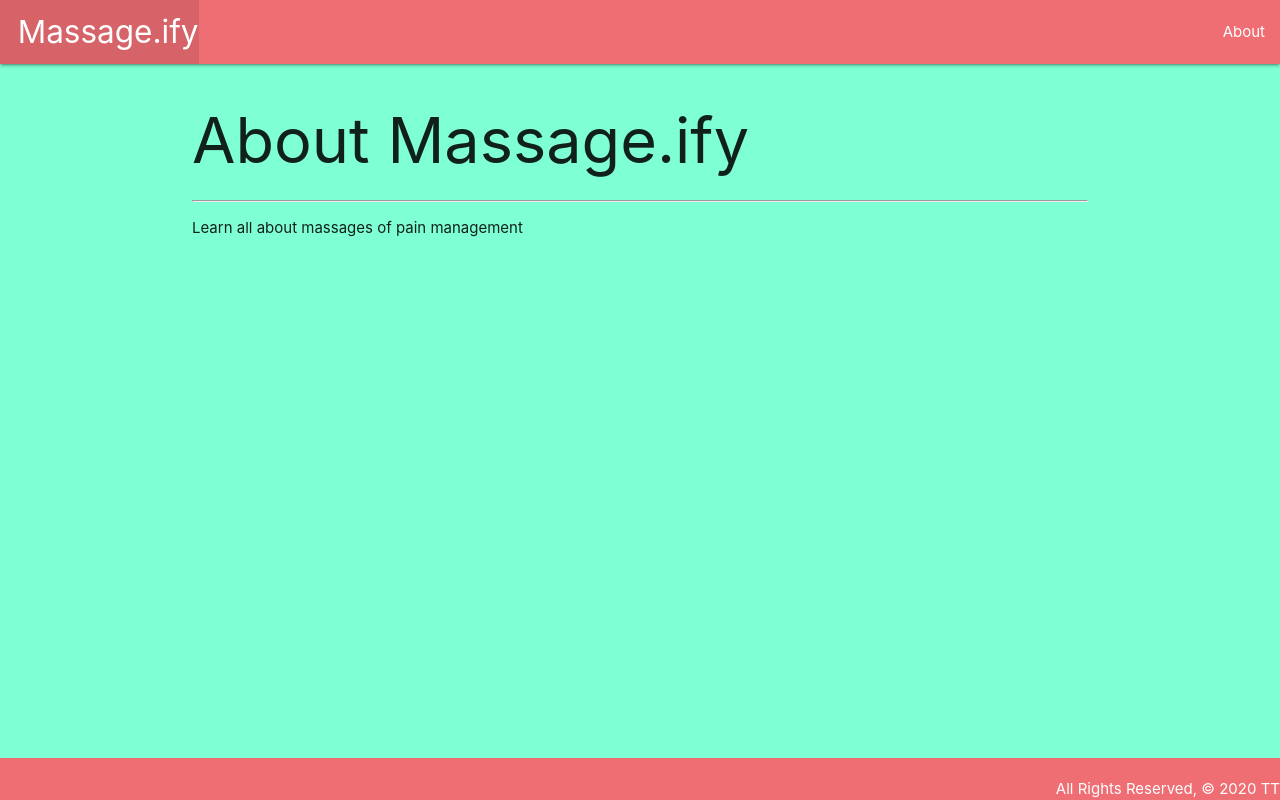
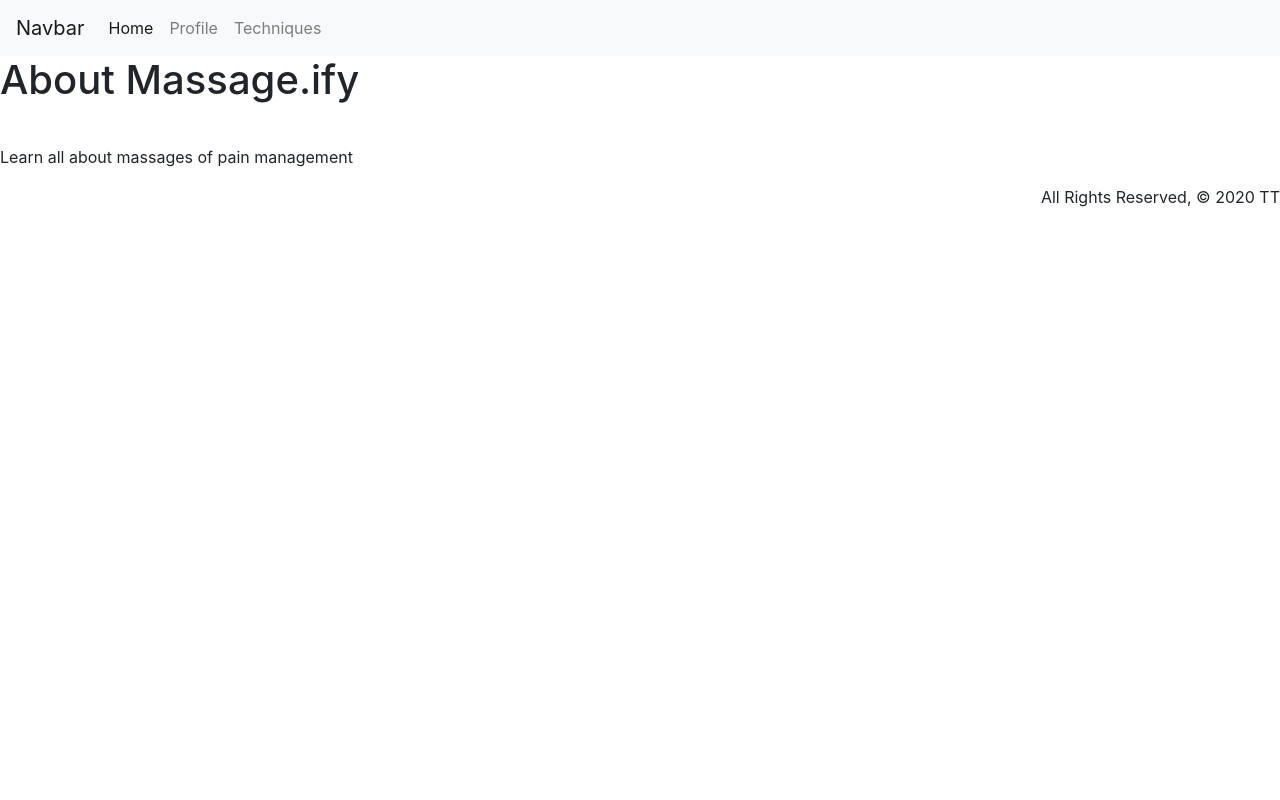
Before and after one commit to longevitytina/massage.ify, a Django app: page /about/ in a window 1280 px wide. Run offline with Django 3.2, Linux system fonts and the light colour scheme; some libraries are stand-ins or nearby versions.

Commit message:
Adds page routes for home, techniques, profile

```diff
--- a/main_app/static/css/style.css
+++ b/main_app/static/css/style.css
@@ -2,13 +2,10 @@ body {
   display: flex;
   min-height: 100vh;
   flex-direction: column;
-  background-color: aquamarine;
 }
-
 main {
   flex: 1 0 auto;
 }
-
 footer {
   padding-top: 0;
   text-align: right;
--- a/main_app/templates/base.html
+++ b/main_app/templates/base.html
@@ -8,7 +8,9 @@
     <title>Massage.ify</title>
     <link
       rel="stylesheet"
-      href="https://cdnjs.cloudflare.com/ajax/libs/materialize/1.0.0/css/materialize.min.css"
+      href="https://stackpath.bootstrapcdn.com/bootstrap/4.4.1/css/bootstrap.min.css"
+      integrity="sha384-Vkoo8x4CGsO3+Hhxv8T/Q5PaXtkKtu6ug5TOeNV6gBiFeWPGFN9MuhOf23Q9Ifjh"
+      crossorigin="anonymous"
     />
     <link
       rel="stylesheet"
@@ -17,21 +19,38 @@
     />
   </head>
   <body>
-    <header class="navbar-fixed">
-      <nav>
-        <div class="nav-wrapper">
-          <ul>
-            <li>
-              <a href="/" class="left brand-logo">&nbsp;&nbsp;Massage.ify</a>
-            </li>
-          </ul>
-          <ul class="right">
-            <li><a href="/about">About</a></li>
-          </ul>
-        </div>
-      </nav>
-    </header>
-    <main class="container">
+    <nav class="navbar navbar-expand-lg navbar-light bg-light ">
+      <a class="navbar-brand" href="#">Navbar</a>
+      <button
+        class="navbar-toggler"
+        type="button"
+        data-toggle="collapse"
+        data-target="#navbarNav"
+        aria-controls="navbarNav"
+        aria-expanded="false"
+        aria-label="Toggle navigation"
+      >
+        <span class="navbar-toggler-icon"></span>
+      </button>
+      <div class="collapse navbar-collapse" id="navbarNav">
+        <ul class="navbar-nav">
+          <li class="nav-item active">
+            <a class="nav-link" href="/"
+              >Home <span class="sr-only">(current)</span></a
+            >
+          </li>
+          <li class="nav-item">
+            <a class="nav-link" href="/profile">Profile</a>
+          </li>
+          <li class="nav-item">
+            <a class="nav-link" href="/techniques">Techniques</a>
+          </li>
+
+        </ul>
+      </div>
+    </nav>
+
+
       {% block content %} {% endblock %}
     </main>
     <footer class="page-footer">
@@ -39,5 +58,20 @@
         <footer>All Rights Reserved, &copy; 2020 TT</footer>
       </div>
     </footer>
+    <script
+      src="https://code.jquery.com/jquery-3.4.1.slim.min.js"
+      integrity="sha384-J6qa4849blE2+poT4WnyKhv5vZF5SrPo0iEjwBvKU7imGFAV0wwj1yYfoRSJoZ+n"
+      crossorigin="anonymous"
+    ></script>
+    <script
+      src="https://cdn.jsdelivr.net/npm/popper.js@1.16.0/dist/umd/popper.min.js"
+      integrity="sha384-Q6E9RHvbIyZFJoft+2mJbHaEWldlvI9IOYy5n3zV9zzTtmI3UksdQRVvoxMfooAo"
+      crossorigin="anonymous"
+    ></script>
+    <script
+      src="https://stackpath.bootstrapcdn.com/bootstrap/4.4.1/js/bootstrap.min.js"
+      integrity="sha384-wfSDF2E50Y2D1uUdj0O3uMBJnjuUD4Ih7YwaYd1iqfktj0Uod8GCExl3Og8ifwB6"
+      crossorigin="anonymous"
+    ></script>
   </body>
 </html>
--- /dev/null
+++ b/main_app/templates/home.html
@@ -0,0 +1,3 @@
+{% extends 'base.html' %} {% block content %}
+<p>Splash Page</p>
+{% endblock %}
--- /dev/null
+++ b/main_app/templates/profile.html
@@ -0,0 +1,3 @@
+{% extends 'base.html' %} {% block content %}
+<p>Profile</p>
+{% endblock %}
--- /dev/null
+++ b/main_app/templates/techniques/technique_index.html
@@ -0,0 +1,3 @@
+{% extends 'base.html' %} {% block content %}
+<p>Technique Index</p>
+{% endblock %}
--- a/main_app/urls.py
+++ b/main_app/urls.py
@@ -4,4 +4,6 @@ from . import views
 urlpatterns = [
     path('', views.home, name='home'),
     path('about/', views.about, name='about'),
+    path('techniques/', views.techniques_list, name='techniques_list'),
+    path('profile/', views.profile, name='profile'),
 ]
--- a/main_app/views.py
+++ b/main_app/views.py
@@ -10,8 +10,16 @@ from django.http import HttpResponse
 
 
 def home(request):
-    return HttpResponse('<h1>Massage.ify Home</h1>')
+    return render(request, 'home.html')
 
 
 def about(request):
     return render(request, 'about.html')
+
+
+def techniques_list(request):
+    return render(request, 'techniques/technique_index.html')
+
+
+def profile(request):
+    return render(request, 'profile.html')
```
Also changed, not shown: main_app/serializers.py (deleted, +0 -10 lines).
